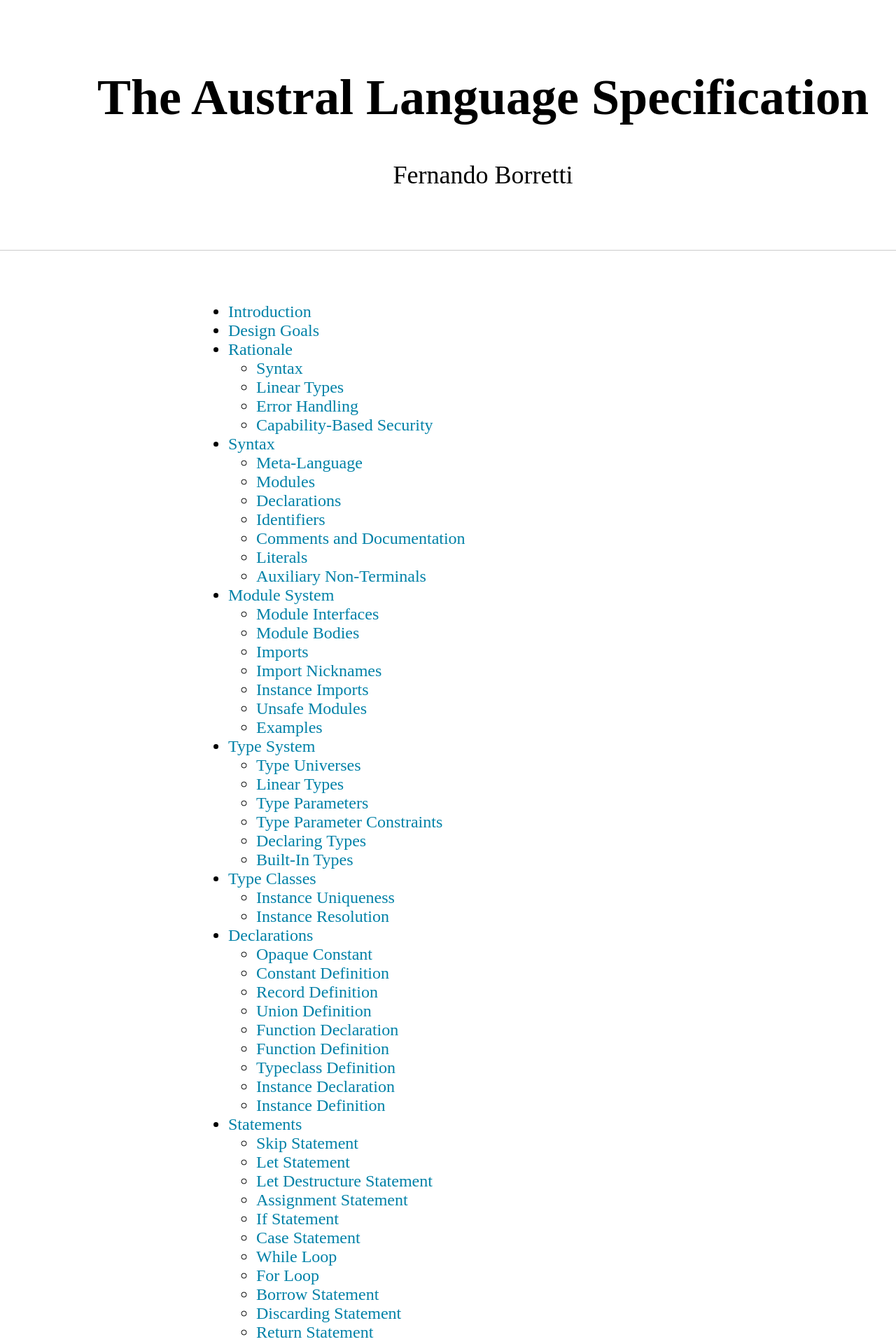
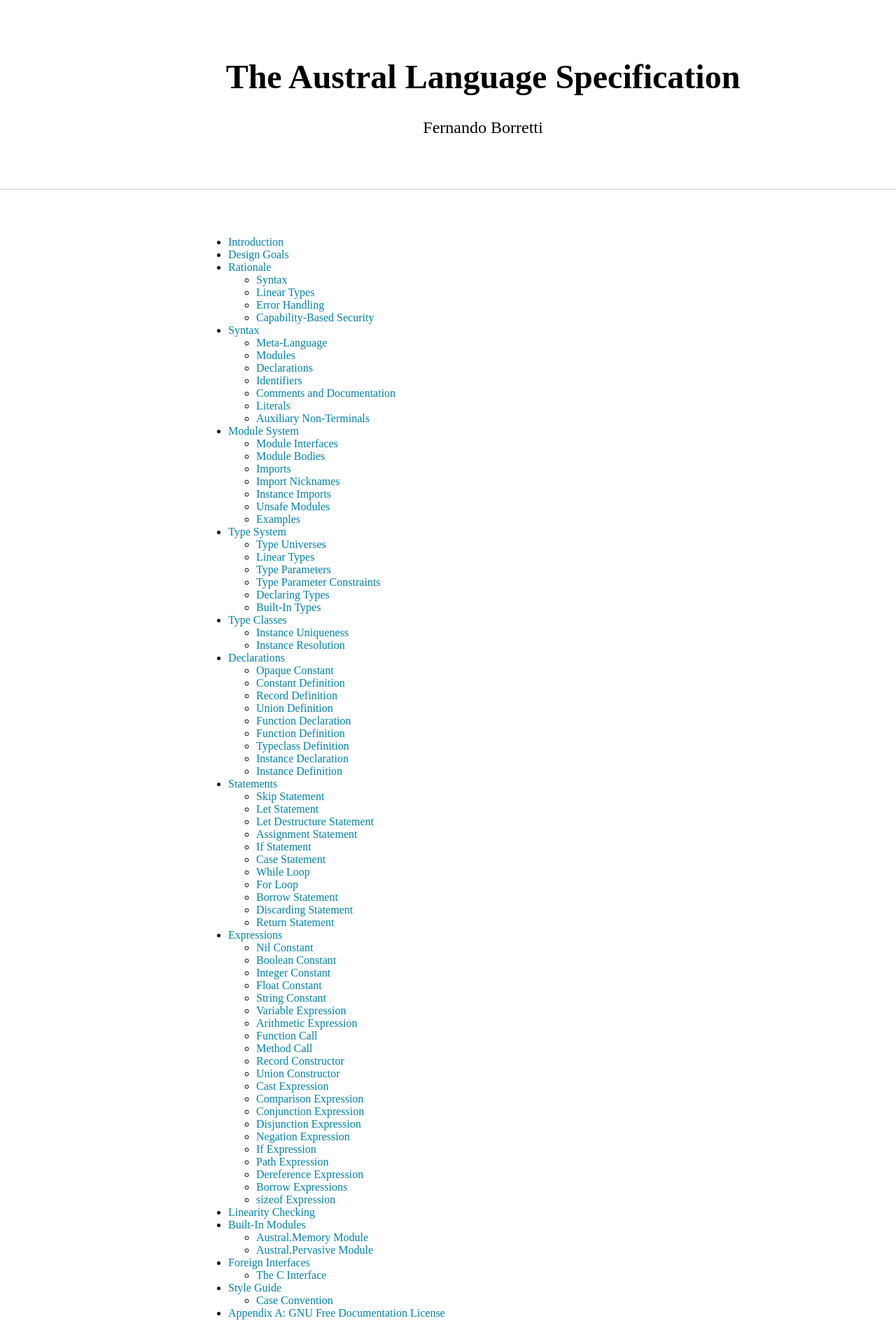
Before and after one commit to austral/austral.github.io, a Jekyll site: the page spec/spec.html, which Jekyll copies as it is, in a window 1280 px wide. Shown: the top 1920 px of the page at 70% size. Built offline with Jekyll 4.4.1, drawn with Linux system fonts in a browser that asks for light colours.

Commit message:
Better spec style

```diff
--- a/assets/spec.scss
+++ b/assets/spec.scss
@@ -4,13 +4,43 @@
 @charset "utf-8";
 
 //
+// Mixins
+//
+
+$breakpoint-small: 375pt;
+$breakpoint-medium: 768pt;
+$breakpoint-large: 1400pt;
+
+@mixin small() {
+    @media (max-width: $breakpoint-small) {
+        @content;
+    }
+}
+
+@mixin medium() {
+    @media (min-width: $breakpoint-small + 1) and (max-width: $breakpoint-medium) {
+        @content;
+    }
+}
+
+@mixin large() {
+    @media (min-width: $breakpoint-medium + 1) and (max-width: $breakpoint-large) {
+        @content;
+    }
+}
+
+@mixin largest() {
+    @media (min-width: $breakpoint-large + 1) {
+        @content;
+    }
+}
+
+//
 // Preliminaries
 //
 
 html {
-    font-size: 24px;
     line-height: normal;
-
     overflow-x: hidden;
 }
 
@@ -48,18 +78,40 @@ code {
         text-align: center;
 
         h1 {
-            font-size: 3rem;
+            @include small() {
+                font-size: 2rem;
+            }
+
+            @include medium() {
+                font-size: 2rem;
+            }
+
+            @include large() {
+                font-size: 3rem;
+            }
+
+            @include largest() {
+                font-size: 3rem;
+            }
         }
 
         .author {
-            font-size: 1.5rem;
+            @include small() {
+                font-size: 1rem;
+            }
+
+            @include medium() {
+                font-size: 1.2rem;
+            }
+
+            @include large() {
+                font-size: 1.5rem;
+            }
+
+            @include largest() {
+                font-size: 1.5rem;
+            }
         }
-    }
-
-    .toc-box {
-    }
-
-    .content-box {
     }
 
     #title-block-header, .toc-box, .content-box {
@@ -67,12 +119,42 @@ code {
     }
 
     #title-block-header, .toc-box, .content-box, footer {
-        padding: 50px;
+
+        @include small() {
+            padding: 5px;
+        }
+
+        @include medium() {
+            padding: 15px;
+        }
+
+        @include large() {
+            padding: 50px;
+        }
+
+        @include largest() {
+            padding: 50px;
+        }
     }
 
     .toc-box nav, .content-box .content, footer {
         margin: 0 auto;
-        width: 60%;
+
+        @include small() {
+            width: 90%;
+        }
+
+        @include medium() {
+            width: 80%;
+        }
+
+        @include large() {
+            width: 60%;
+        }
+
+        @include largest() {
+            width: 60%;
+        }
     }
 }
 
@@ -81,6 +163,17 @@ code {
 //
 
 .content {
+    @include small() {
+        font-size: 0.9rem;
+    }
+    @include medium() {
+        font-size: 0.9rem;
+    }
+
+    p {
+        text-align: justify;
+    }
+
     h1 {
         font-size: 2rem;
         border-bottom: 1px solid black;
```
